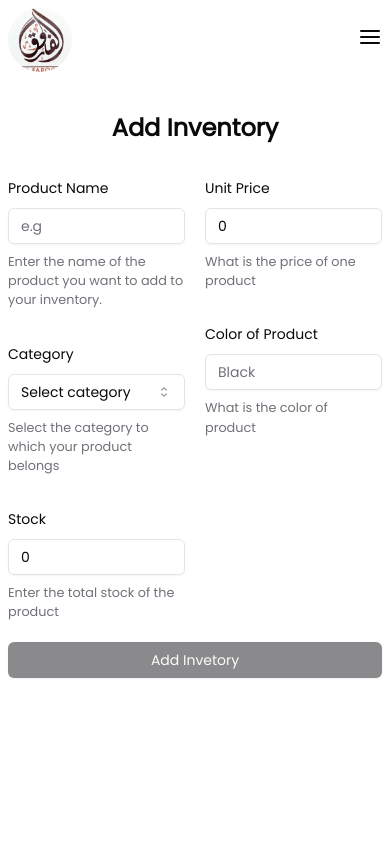
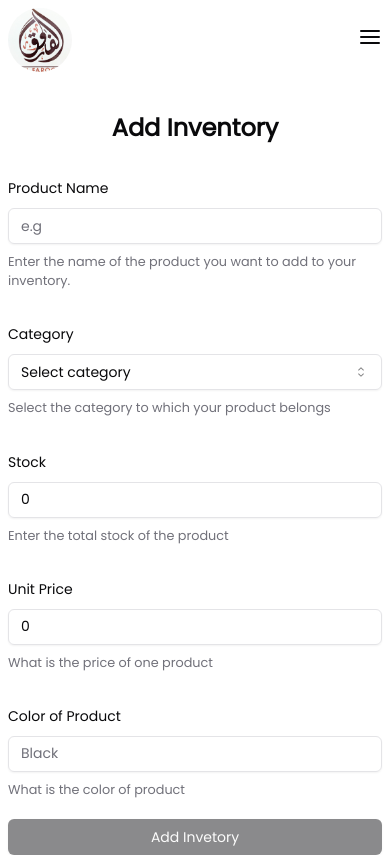
Before and after one commit to mmaazkhanhere/bin-imtiaz, a Next.js app: page /add/inventory in a window 390 px wide. Built offline with nearby package versions, Linux system fonts and the light colour scheme.

Commit message:
app fully responsive

```diff
--- a/app/(routes)/add/inventory/_components/add-inventory-form.tsx
+++ b/app/(routes)/add/inventory/_components/add-inventory-form.tsx
@@ -88,7 +88,7 @@ const AddInventoryForm = () => {
         onSubmit={form.handleSubmit(onSubmit)}
         className="flex flex-col gap-y-5 max-w-2xl w-full mx-auto "
       >
-        <section className="flex gap-x-5 ">
+        <section className="flex flex-col md:flex-row gap-x-5 ">
           <div className="flex flex-col space-y-8 w-full">
             <FormField
               control={form.control}
@@ -152,7 +152,7 @@ const AddInventoryForm = () => {
             />
           </div>
 
-          <div className="flex flex-col space-y-8 w-full">
+          <div className="flex flex-col space-y-8 w-full pt-8 md:pt-0">
             <FormField
               control={form.control}
               name="price"
--- a/app/(routes)/add/sales/_components/add_sales_form.tsx
+++ b/app/(routes)/add/sales/_components/add_sales_form.tsx
@@ -27,6 +27,7 @@ import {
 } from "@/components/ui/select";
 
 import { useToast } from "@/hooks/use-toast";
+import { Skeleton } from "@/components/ui/skeleton";
 
 interface InventoryItem {
   id: string;
@@ -60,7 +61,6 @@ const AddSalesForm = () => {
 
   const { isSubmitting, isValid } = form.formState;
 
-  // Fetch inventory items on mount
   useEffect(() => {
     const fetchInventories = async () => {
       try {
@@ -101,7 +101,15 @@ const AddSalesForm = () => {
   }
 
   if (loading) {
-    return <p>Loading inventory items...</p>;
+    return (
+      <div className="flex flex-col justify-center space-y-3">
+        <Skeleton className="h-12 w-12 rounded-full" />
+        <div className="space-y-2">
+          <Skeleton className="h-3 w-[450px]" />
+          <Skeleton className="h-3 w-[400px]" />
+        </div>
+      </div>
+    );
   }
 
   return (
@@ -110,7 +118,7 @@ const AddSalesForm = () => {
         onSubmit={form.handleSubmit(onSubmit)}
         className="flex flex-col gap-y-5 max-w-2xl w-full mx-auto "
       >
-        <section className="flex gap-x-5 ">
+        <section className="flex flex-col md:flex-row gap-x-5 ">
           <div className="flex flex-col space-y-8 w-full">
             <FormField
               control={form.control}
@@ -185,7 +193,7 @@ const AddSalesForm = () => {
             />
           </div>
 
-          <div className="flex flex-col space-y-8 w-full">
+          <div className="flex flex-col space-y-8 w-full pt-8 md:pt-0">
             <FormField
               control={form.control}
               name="price"
--- a/components/dashboard/monthly-sales-chart.tsx
+++ b/components/dashboard/monthly-sales-chart.tsx
@@ -57,8 +57,6 @@ const MonthlySalesChart = () => {
     );
   }
 
-  console.log(chartData);
-
   const chartConfig = {
     sales: {
       label: "Sales",
```
